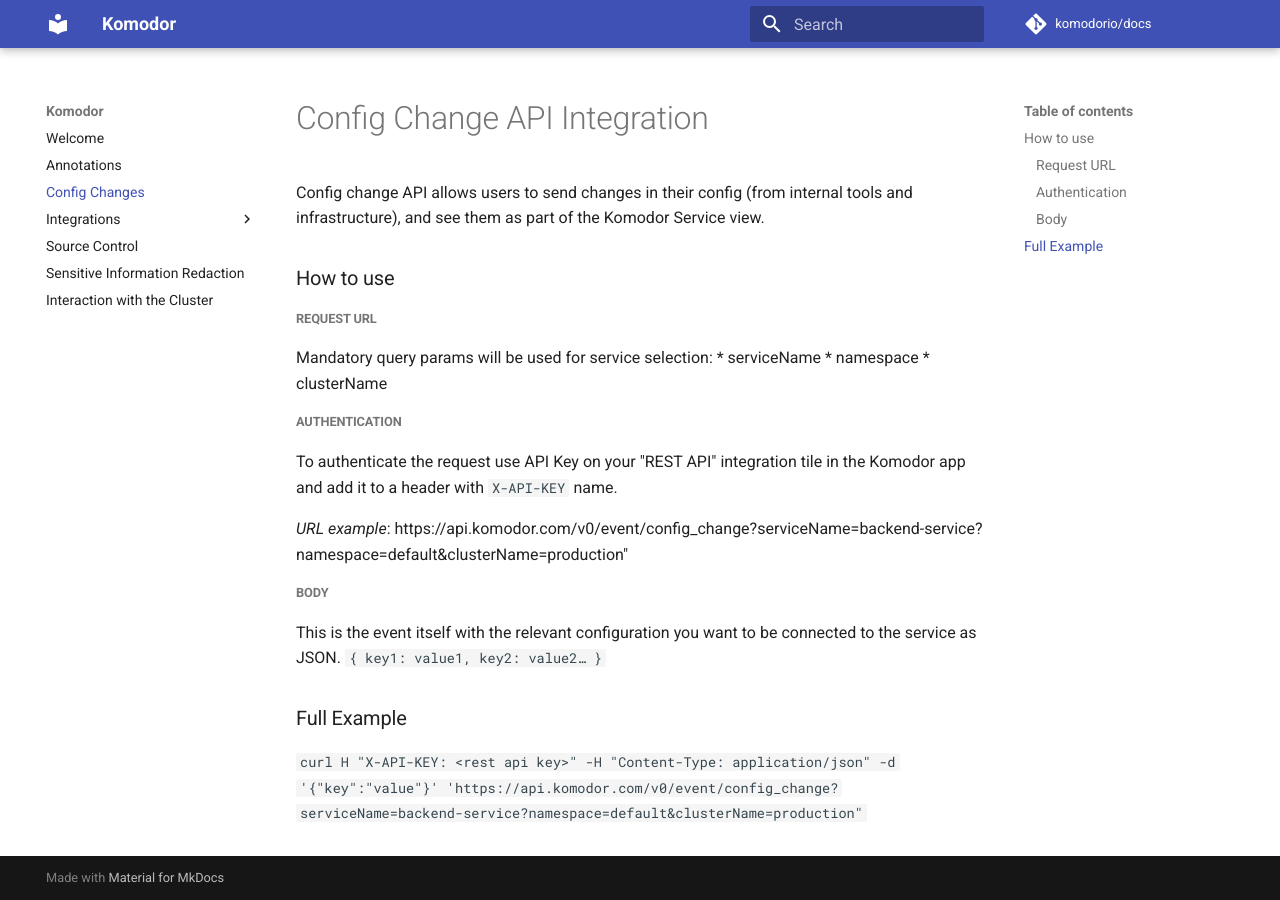
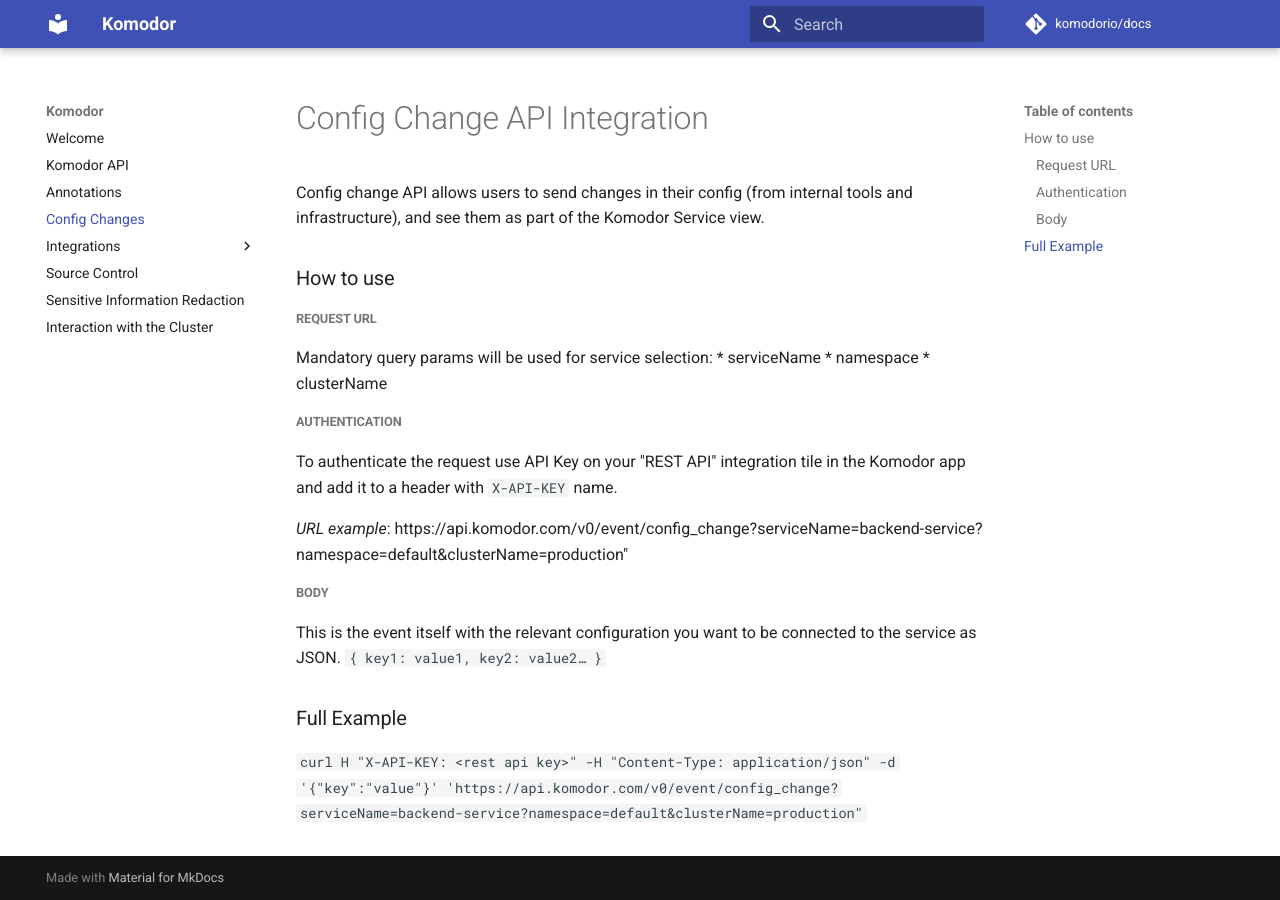
Before and after one commit to komodorio/docs, an MkDocs documentation site: the page built from docs/config-changes.md, in a window 1280 px wide. Built offline with MkDocs 1.6.1 and Material for MkDocs 9.7.7, drawn with Linux system fonts in a browser that asks for light colours; comment, search, counter and statistics services are not loaded.

Commit message:
feat: add link to komodor api

```diff
--- a/mkdocs.yml
+++ b/mkdocs.yml
@@ -16,6 +16,7 @@
     permalink: true
 nav:
   - Welcome: index.md
+  - Komodor API: https://komodor.stoplight.io/docs/komodor-api
   - Annotations: Annotations.md
   - Config Changes: config-changes.md
   - Integrations:
```
